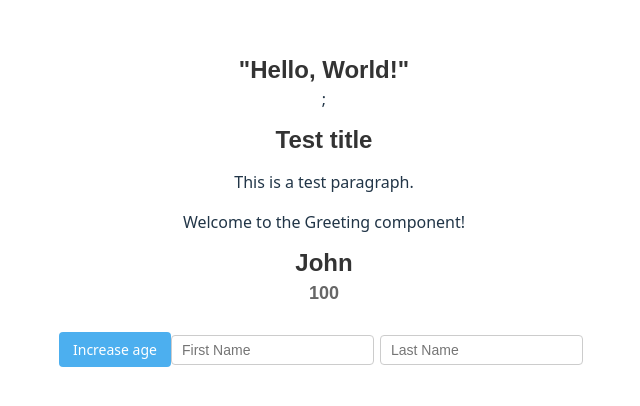
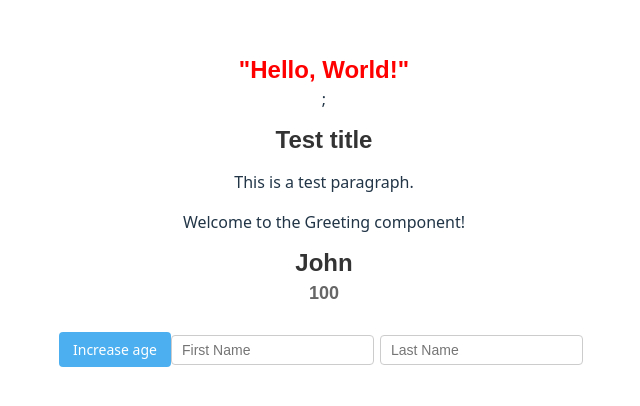
Before and after one commit to Sptailor/reactApp, a React (Vite) app: page / in a window 1280 px wide. Shown: the part 196-602 px from the top of the page, without its empty margins (316-956 px from the left). Built offline with nearby package versions, Linux system fonts and the light colour scheme.

Commit message:
testing colour useState

```diff
--- a/src/Greeting.jsx
+++ b/src/Greeting.jsx
@@ -1,14 +1,30 @@
 
+import React from 'react';
+const colorArray = ['red', 'blue', 'green', 'yellow', 'purple'];
+let index = 0;
 function Helloworld() {
-  return <h1>"Hello, World!"</h1> ;
+ const [color, setColor] = React.useState(colorArray[index]);
+
+ const clickHandler = () => {
+    index = (index + 1) % colorArray.length;
+    setColor(colorArray[index]);
+ }
+
+
+
+  return <h1 style={{ color: color }} onClick={clickHandler}>"Hello, World!"</h1> ;
+
+
 }
 
 function Greeting(){
    return (<div>
     <Helloworld />;
 
+
 <h1>Test title</h1>
 <p>This is a test paragraph.</p>
+
 <p>Welcome to the Greeting component!</p>
     </div>);
 }
```
